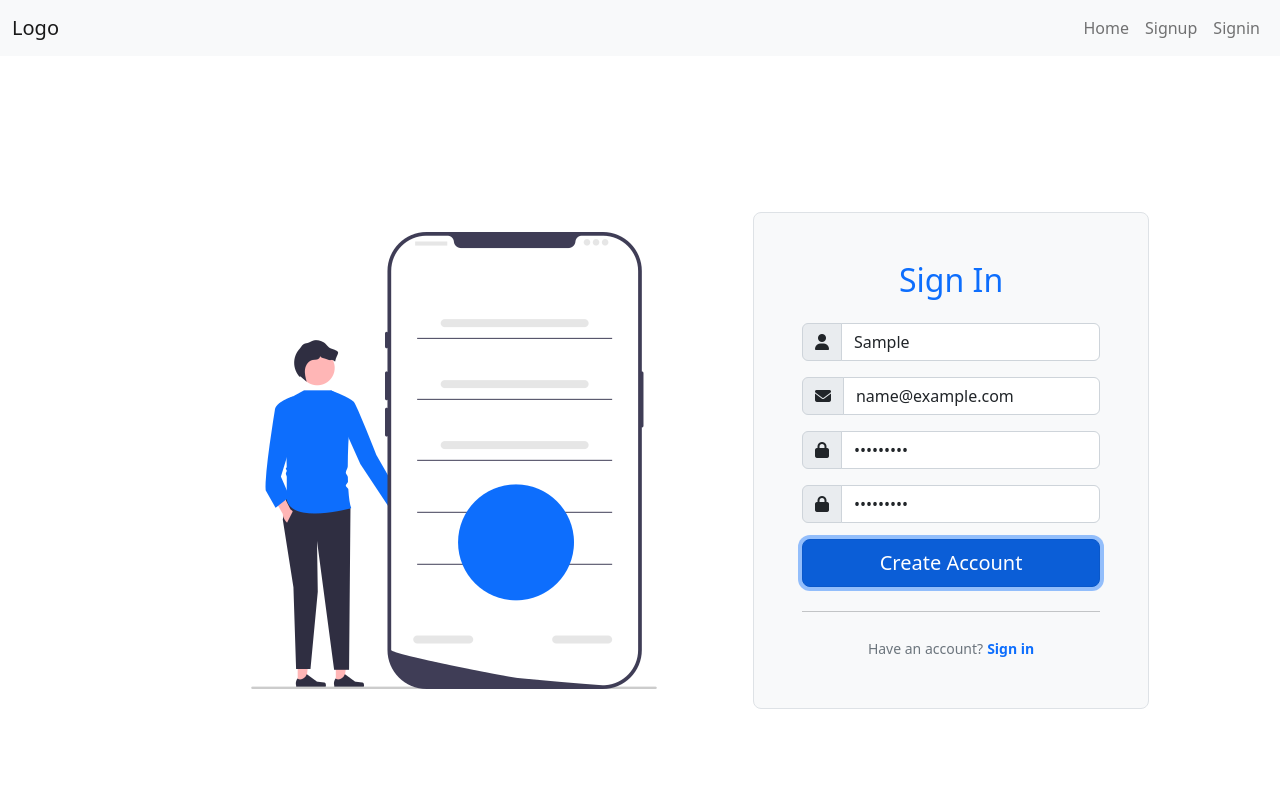
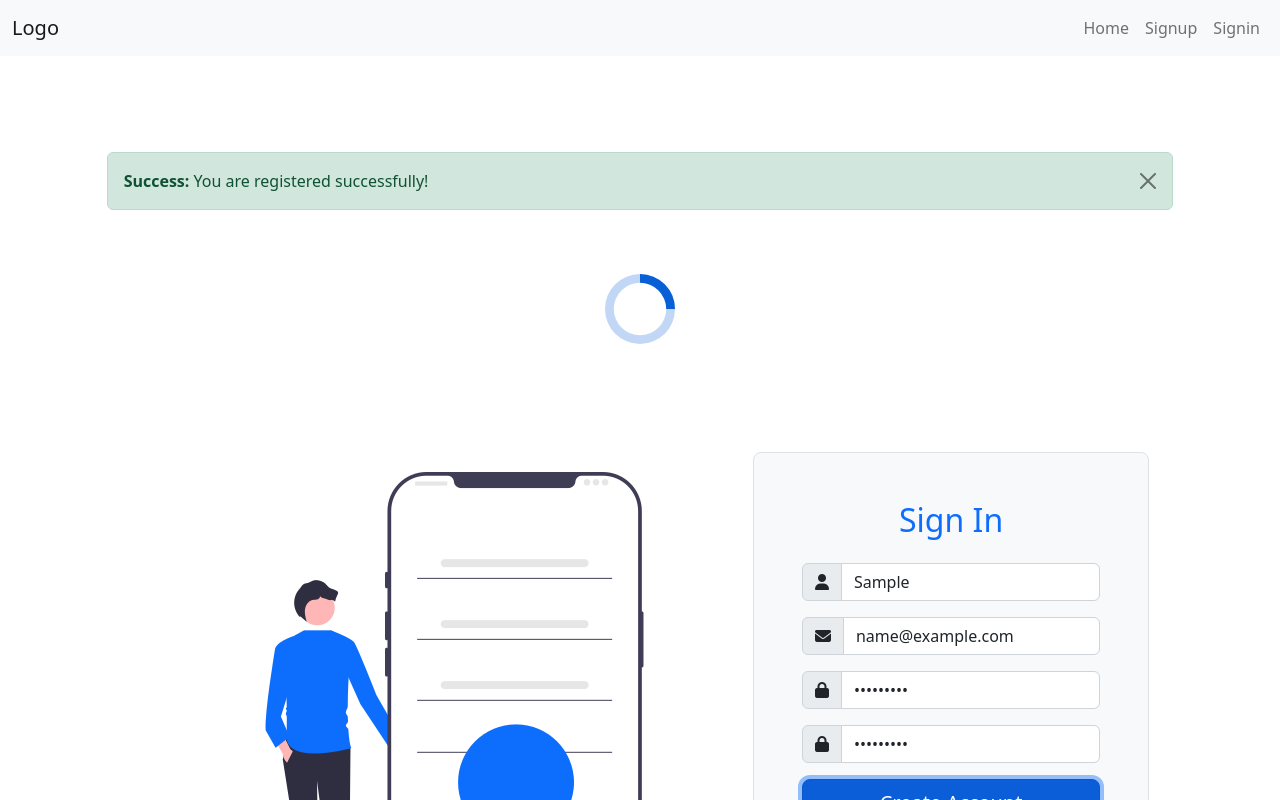
Before and after one commit to femmor/efoody, a React (Create React App) app in the folder client/: page /signup in a window 1280 px wide. Both pictures are taken after typing "Sample", "name@example.com", "Sample123", "Sample123" into the empty fields and a click on the button "Create Account". Shown: the top 800 px of the page. Built offline with nearby package versions, Linux system fonts and the light colour scheme.

Commit message:
Adds signup validation, messages and loading

```diff
--- a/client/package.json
+++ b/client/package.json
@@ -8,8 +8,10 @@
     "@testing-library/user-event": "^13.5.0",
     "react": "^18.2.0",
     "react-dom": "^18.2.0",
+    "react-loading": "^2.0.3",
     "react-router-dom": "^6.3.0",
     "react-scripts": "5.0.1",
+    "validator": "^13.7.0",
     "web-vitals": "^2.1.4"
   },
   "scripts": {
--- /dev/null
+++ b/client/src/components/alert/Alert.js
@@ -0,0 +1,19 @@
+const Alert = ({ type, title, msg, onClick }) => {
+  return (
+    <div
+      className={`alert alert-${type} alert-dismissible fade show`}
+      role="alert"
+    >
+      <button
+        type="button"
+        className="btn-close"
+        data-bs-dismiss="alert"
+        aria-label="Close"
+        onClick={onClick}
+      ></button>
+      <strong>{title}:</strong> {msg}
+    </div>
+  );
+};
+
+export default Alert;
--- a/client/src/components/index.js
+++ b/client/src/components/index.js
@@ -1,2 +1,4 @@
 export { default as App } from './App';
 export { default as Header } from './header/Header';
+export { default as Alert } from './alert/Alert';
+export { default as Loader } from './loader/Loader';
--- /dev/null
+++ b/client/src/components/loader/Loader.css
@@ -0,0 +1,6 @@
+.loader {
+  display: flex;
+  flex-direction: column;
+  align-items: center;
+  justify-content: center;
+}
--- /dev/null
+++ b/client/src/components/loader/Loader.js
@@ -0,0 +1,11 @@
+import Loading from 'react-loading';
+import './Loader.css';
+
+const Loader = () => {
+  return (
+    <div className="loader">
+      <Loading color="#095fd6" type="spin" height={70} width={70} />
+    </div>
+  );
+};
+export default Loader;
--- a/client/src/pages/signup/SignUp.js
+++ b/client/src/pages/signup/SignUp.js
@@ -1,18 +1,24 @@
-import { useState } from 'react';
+import { useState, useRef, useEffect } from 'react';
+import { isEmpty, isEmail, equals } from 'validator';
 import { Link } from 'react-router-dom';
 import signUp from '../../images/signup.png';
+import { Alert, Loader } from '../../components';
 
 import './SignUp.css';
 
 const SignUp = () => {
+  const usernameRef = useRef();
+
+  const [showAlert, setShowAlert] = useState(false);
   const [formData, setFormData] = useState({
     username: '',
     email: '',
     password: '',
     password2: '',
-    successMessage: false,
-    errorMessage: false,
-    loading: false,
+    isError: false,
+    successMsg: false,
+    errorMsg: '',
+    loading: true,
   });
 
   const {
@@ -20,10 +26,15 @@ const SignUp = () => {
     email,
     password,
     password2,
-    successMessage,
-    errorMessage,
+    isError,
+    successMsg,
+    errorMsg,
     loading,
   } = formData;
+
+  const toggleAlert = () => {
+    setShowAlert(!showAlert);
+  };
 
   const handleInputChange = e => {
     const value = e.target.value;
@@ -33,16 +44,60 @@ const SignUp = () => {
       ...formData,
       [name]: value,
     });
+    setShowAlert(false);
   };
 
   const handleSubmit = e => {
     e.preventDefault();
-    console.log(formData);
+    setFormData({
+      ...formData,
+      loading: false,
+    });
+    // client-side validation
+    if (
+      isEmpty(username) ||
+      isEmpty(email) ||
+      isEmpty(password) ||
+      isEmpty(password2)
+    ) {
+      setFormData({
+        ...formData,
+        isError: true,
+        errorMsg: 'All fields are required',
+      });
+      toggleAlert();
+    } else if (!isEmail(email)) {
+      setFormData({
+        ...formData,
+        isError: true,
+        errorMsg: 'Please enter a valid email',
+      });
+      toggleAlert();
+    } else if (!equals(password, password2)) {
+      setFormData({
+        ...formData,
+        isError: true,
+        errorMsg: 'Passwords do not match',
+      });
+      toggleAlert();
+    } else {
+      setFormData({
+        ...formData,
+        isError: false,
+        successMsg: 'You are registered successfully!',
+      });
+      toggleAlert();
+    }
   };
 
+  useEffect(() => {
+    if (usernameRef.current) {
+      usernameRef.current.focus();
+    }
+  }, [usernameRef]);
+
   const showSignUpForm = () => (
-    <div className="container col-xl-10 col-xxl-8 px-4 py-5">
-      <div className="row align-items-center g-lg-5 py-5">
+    <>
       <div className="col-lg-7 text-center text-lg-start">
         <img className="signup-img" src={signUp} alt="Signup" />
       </div>
@@ -50,6 +105,7 @@ const SignUp = () => {
         <form
           className="p-4 p-md-5 border rounded-3 bg-light"
           onSubmit={handleSubmit}
+          noValidate
         >
           <h2 className="text-center text-primary mb-4">Sign In</h2>
           <div className="form-floating mb-3">
@@ -65,6 +121,7 @@ const SignUp = () => {
                 className="form-control"
                 placeholder="Username"
                 onChange={handleInputChange}
+                ref={usernameRef}
               />
             </div>
           </div>
@@ -137,10 +194,24 @@ const SignUp = () => {
           </div>
         </form>
       </div>
+    </>
+  );
+
+  return (
+    <div className="container col-xl-10 col-xxl-8 px-4 py-5">
+      <div className="row align-items-center g-lg-5 py-5">
+        {showAlert && (
+          <Alert
+            type={isError ? 'danger' : 'success'}
+            title={isError ? 'Error' : 'Success'}
+            msg={isError ? errorMsg : successMsg}
+            onClick={toggleAlert}
+          />
+        )}
+        {loading && <Loader />}
+        {showSignUpForm()}
       </div>
     </div>
   );
-
-  return <div className="signup-container">{showSignUpForm()}</div>;
 };
 export default SignUp;
```
Also changed, not shown: client/src/helpers/message.js (added), 1 other file (tests, documents, lock files or other folders). Lines whose indentation alone changed are shown as unchanged.
